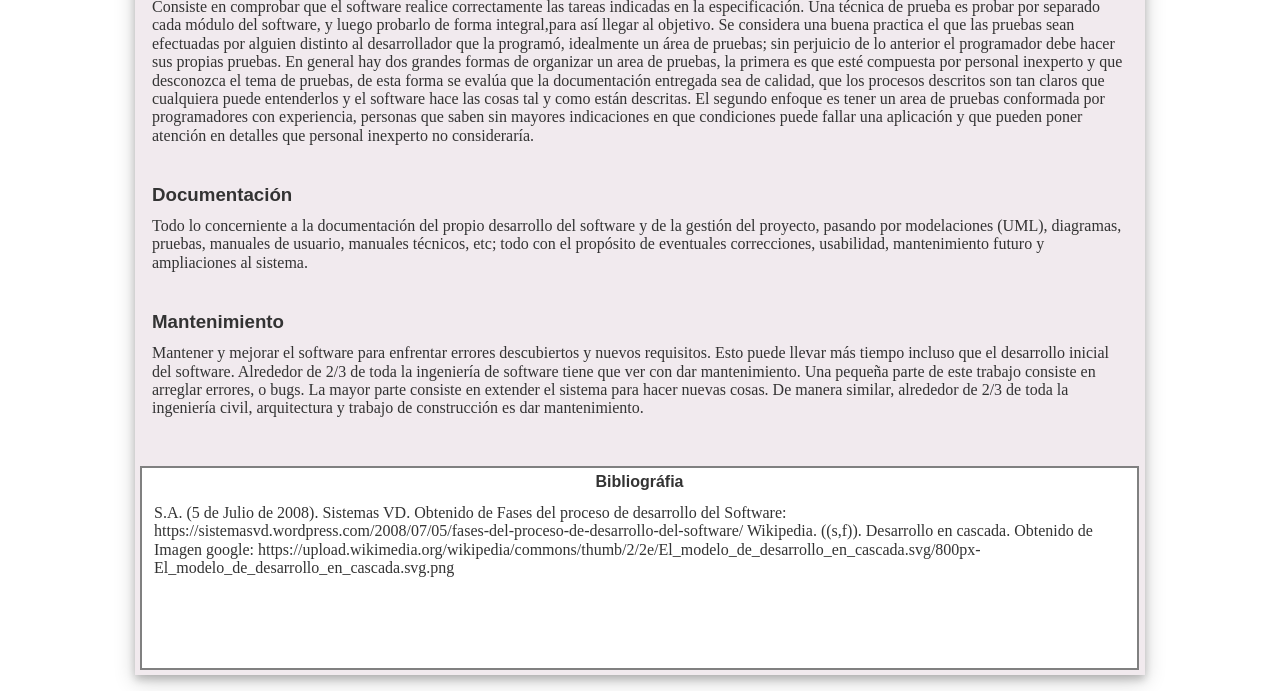
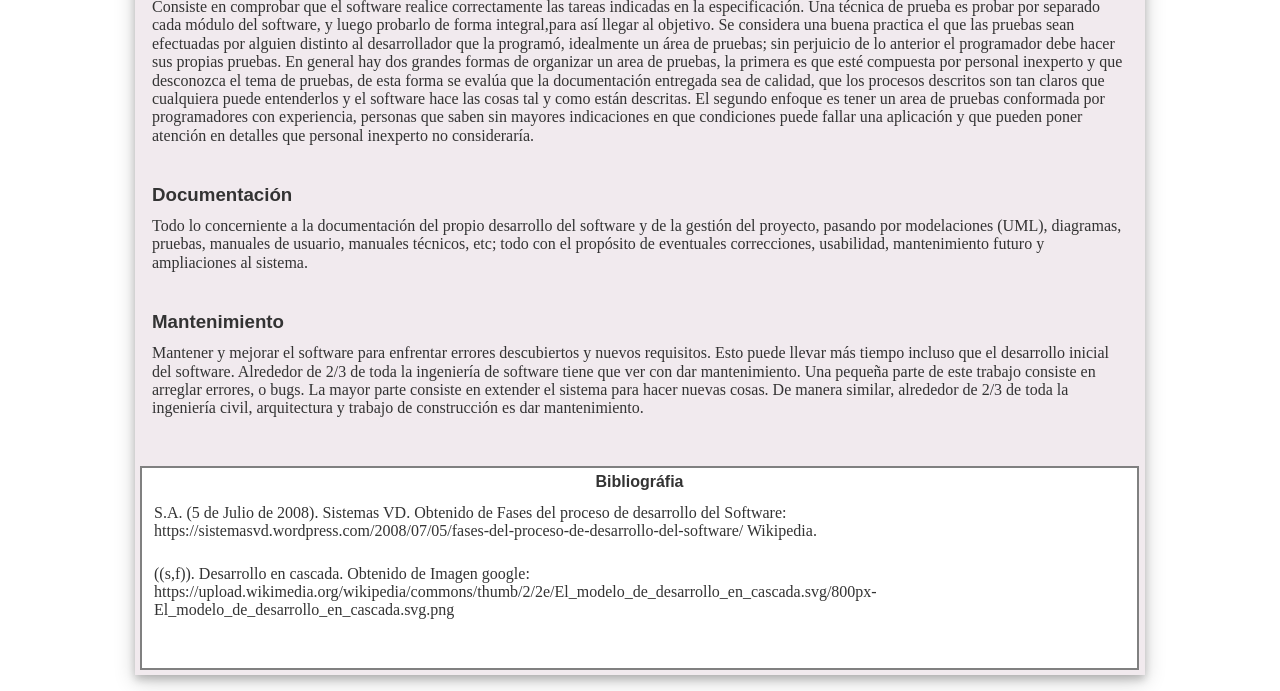
Before and after one commit to elvizrojas/acostajohan.github.io, a plain HTML site: page fasesdedesarrollo.html in a window 1280 px wide. Shown: the part 1775-2466 px from the top of the page. Drawn offline with Linux system fonts and the light colour scheme.

Commit message:
comi4
bibliografias

```diff
--- a/fasesdedesarrollo.html
+++ b/fasesdedesarrollo.html
@@ -88,11 +88,8 @@
 			<h4>Bibliográfia</h4>
 			<p>S.A. (5 de Julio de 2008). Sistemas VD. Obtenido de Fases del proceso de desarrollo del Software: https://sistemasvd.wordpress.com/2008/07/05/fases-del-proceso-de-desarrollo-del-software/
 
-			Wikipedia. ((s,f)). Desarrollo en cascada. Obtenido de Imagen google: https://upload.wikimedia.org/wikipedia/commons/thumb/2/2e/El_modelo_de_desarrollo_en_cascada.svg/800px-El_modelo_de_desarrollo_en_cascada.svg.png
-
-
-
-</p>
+		  Wikipedia. </p>
+			<p>((s,f)). Desarrollo en cascada. Obtenido de Imagen google: https://upload.wikimedia.org/wikipedia/commons/thumb/2/2e/El_modelo_de_desarrollo_en_cascada.svg/800px-El_modelo_de_desarrollo_en_cascada.svg.png </p>
 		</aside>
 	</section>
 	<br/>
```
